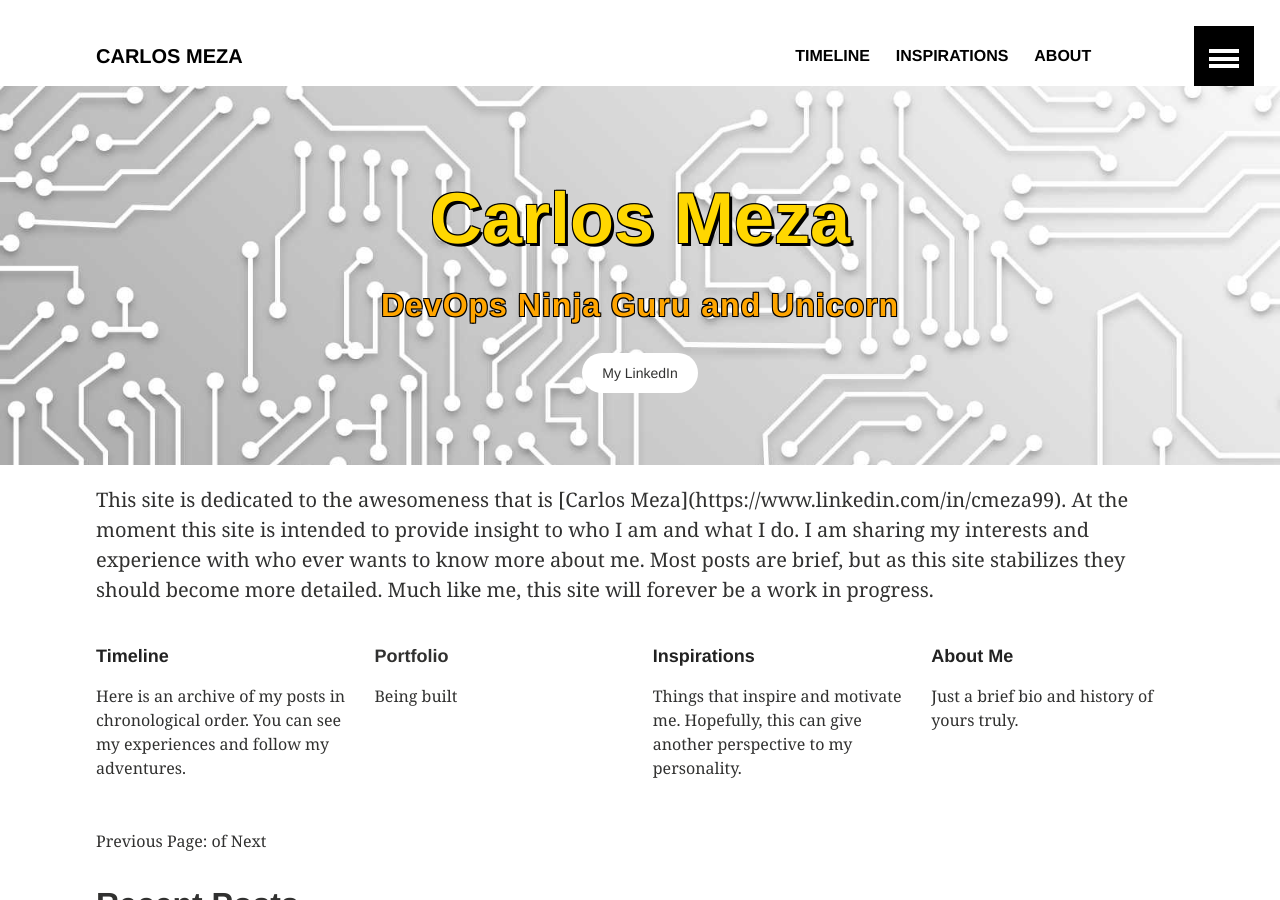
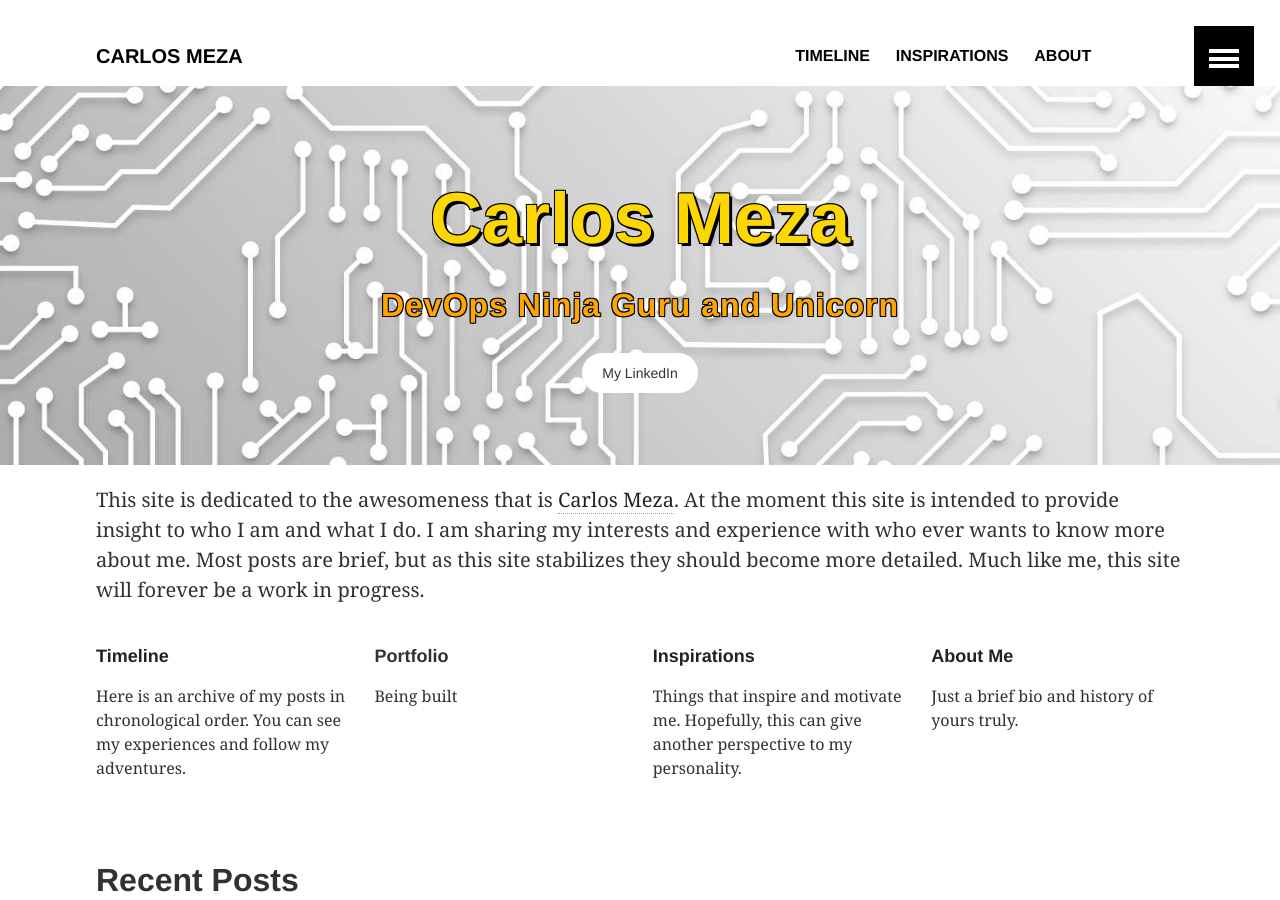
Before and after one commit to CMeza99/cmeza99.github.io, a Jekyll site: the page built from index.md, in a window 1280 px wide and 900 px high. Built offline with Jekyll 4.4.1, drawn with Linux system fonts in a browser that asks for light colours.

Commit message:
upfixed homepage

```diff
--- a/_layouts/home.html
+++ b/_layouts/home.html
@@ -48,7 +48,6 @@
     <div id="page-wrapper">
       {% include browser-upgrade.html %}
 
-
       <div id="main" role="main">
         <div class="wrap">
 {% comment %}
--- a/index.md
+++ b/index.md
@@ -8,7 +8,7 @@
 modified: 2015-05-12T20:40:00-07:00
 post_count: 8
 ---
-<p>This site is dedicated to the awesomeness that is [Carlos Meza](https://www.linkedin.com/in/cmeza99). At the moment this site is intended to provide insight to who I am and what I do. I am sharing my interests and experience with who ever wants to know more about me. Most posts are brief, but as this site stabilizes they should become more detailed. Much like me, this site will forever be a work in progress.</p>
+This site is dedicated to the awesomeness that is [Carlos Meza](https://www.linkedin.com/in/cmeza99). At the moment this site is intended to provide insight to who I am and what I do. I am sharing my interests and experience with who ever wants to know more about me. Most posts are brief, but as this site stabilizes they should become more detailed. Much like me, this site will forever be a work in progress.
 
 <div class="tiles">
 
@@ -36,33 +36,6 @@
 
 <div style="clear:both"></div>
 
-
-{% for post in paginator.posts %}
-  <h1><a href="{{ post.url }}">{{ post.title }}</a></h1>
-  <p class="author">
-    <span class="date">{{ post.date }}</span>
-  </p>
-  <div class="content">
-    {{ post.content }}
-  </div>
-{% endfor %}
-
-<div class="pagination">
-  {% if paginator.previous_page %}
-    <a href="{{ paginator.previous_page_path }}" class="previous">Previous</a>
-  {% else %}
-    <span class="previous">Previous</span>
-  {% endif %}
-  <span class="page_number ">Page: {{ paginator.page }} of {{ paginator.total_pages }}</span>
-  {% if paginator.next_page %}
-    <a href="{{ paginator.next_page_path }}" class="next">Next</a>
-  {% else %}
-    <span class="next ">Next</span>
-  {% endif %}
-</div>
-
-
-
 ## Recent Posts
 {% assign count=page.post_count %}
 <div class="tiles">
```
